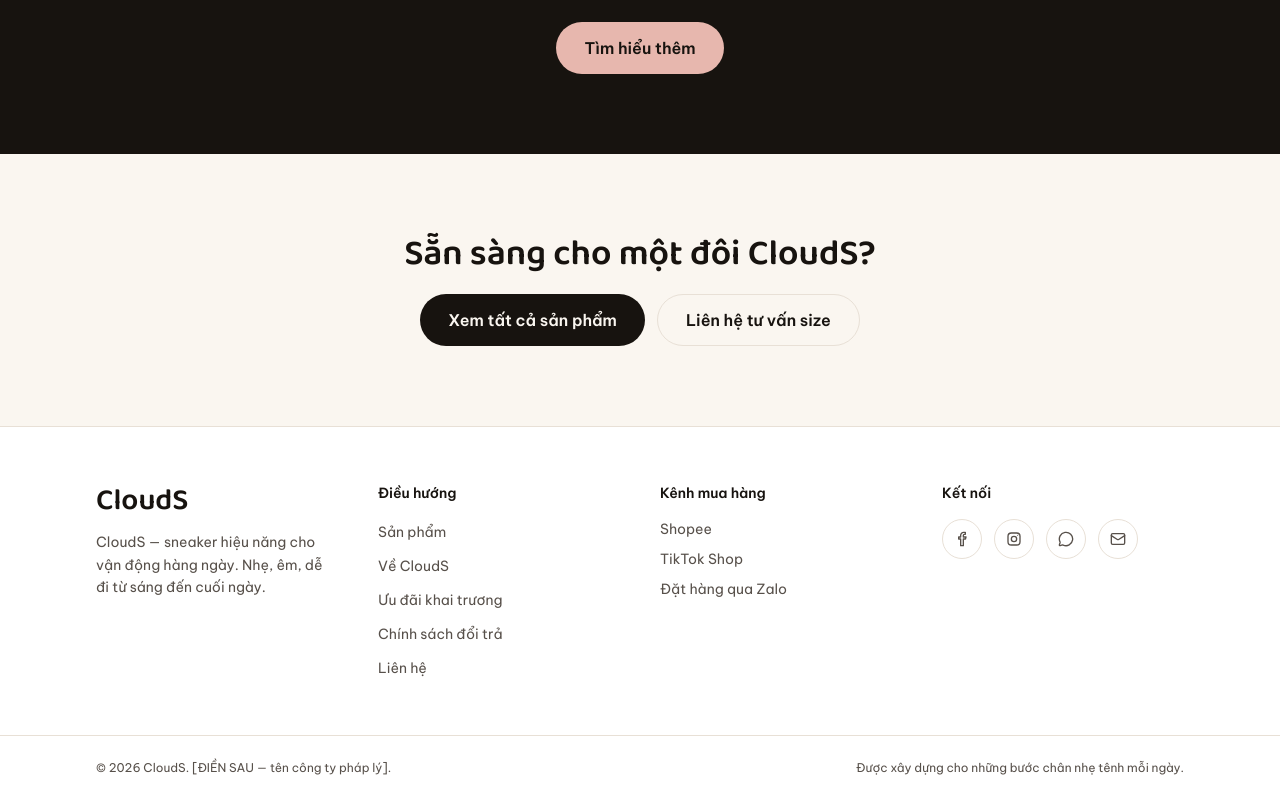
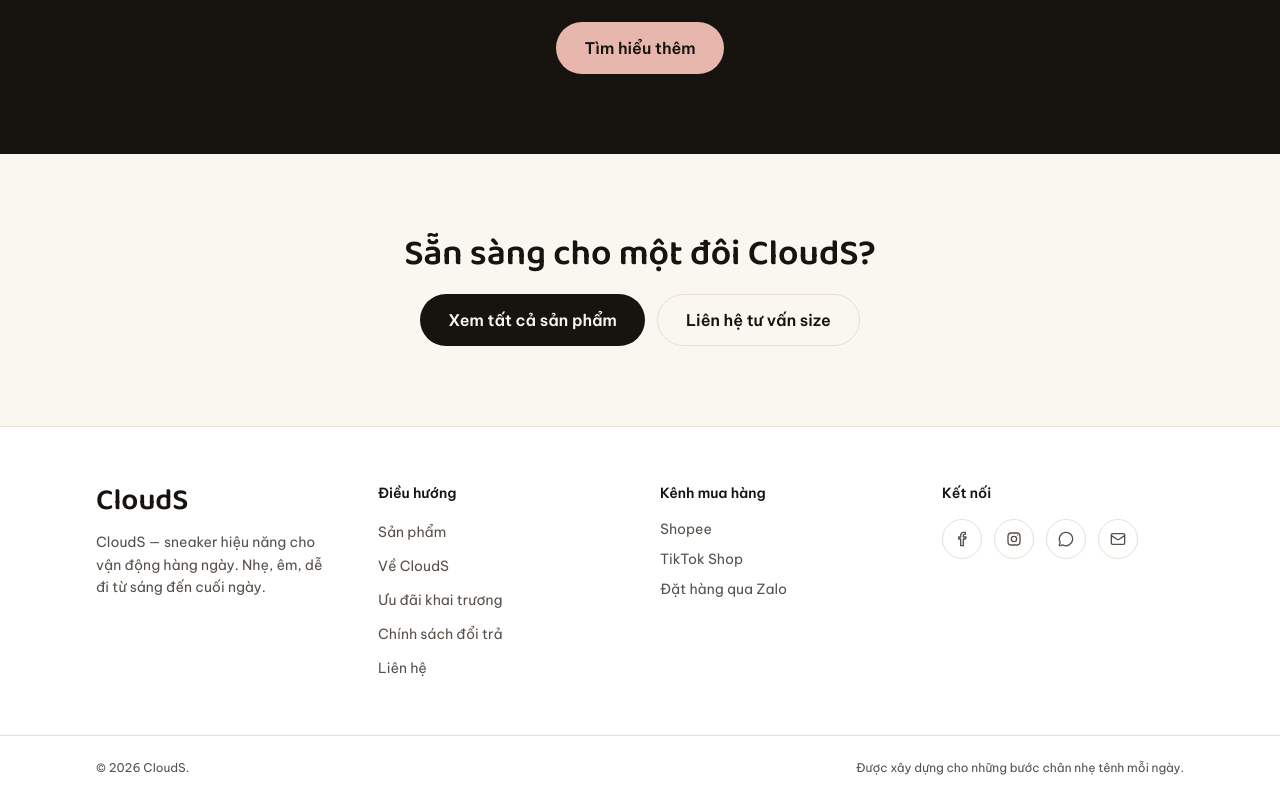
Before and after one commit to nguyenxuansonnxs123/CloudS, a Next.js app: page / in a window 1280 px wide. Shown: the part 3443-4243 px from the top of the page. Built offline with nearby package versions, Linux system fonts and the light colour scheme.

Commit message:
Fix: an placeholder ten cong ty phap ly khi chua dien
Tranh hien thi chuoi "[DIEN SAU...]" tren footer that neu chu shop quen
cap nhat site-config.ts truoc khi ra mat.

```diff
--- a/src/components/Footer.tsx
+++ b/src/components/Footer.tsx
@@ -5,6 +5,10 @@
 import { navLinks, siteConfig } from "@/lib/site-config";
 
 const year = new Date().getFullYear();
+
+function isLegalNameSet(name: string) {
+  return Boolean(name) && !name.startsWith("[");
+}
 
 export function Footer() {
   return (
@@ -99,7 +103,8 @@
       <div className="border-t border-line">
         <Container className="flex flex-col gap-2 py-6 text-xs text-ink-soft sm:flex-row sm:items-center sm:justify-between">
           <p>
-            © {year} {siteConfig.name}. {siteConfig.business.legalName}.
+            © {year} {siteConfig.name}
+            {isLegalNameSet(siteConfig.business.legalName) && `. ${siteConfig.business.legalName}`}.
           </p>
           <p>Được xây dựng cho những bước chân nhẹ tênh mỗi ngày.</p>
         </Container>
```
